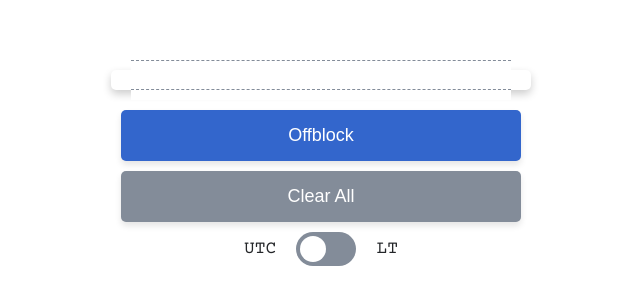
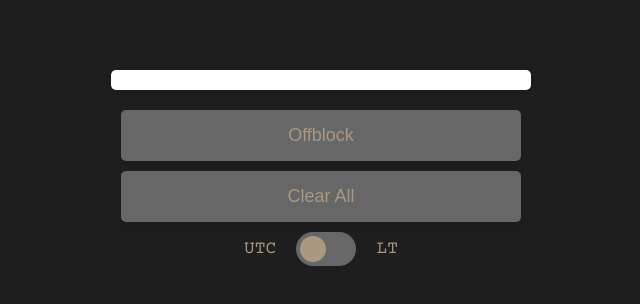
Before and after one commit to kellair/Airtimer, a plain HTML site: page index.html in a window 1280 px wide. Shown: the part 222-526 px from the top of the page, without its empty margins (319-959 px from the left). Drawn offline with nearby package versions, Linux system fonts and the light colour scheme.

Commit message:
Update index.html

```diff
--- a/index.html
+++ b/index.html
@@ -8,7 +8,7 @@
     <meta name="viewport" content="width=device-width, initial-scale=1.0, maximum-scale=1.0, user-scalable=no">
     <meta name="apple-mobile-web-app-capable" content="yes">
     <meta name="apple-mobile-web-app-status-bar-style" content="black">
-    <title>AirTimer</title>
+    <title>Airtimer</title>
     <style>
         @import url('https://fonts.googleapis.com/css2?family=Courier+Prime:wght@400;700&display=swap');
 
@@ -20,8 +20,8 @@
             justify-content: center;
             height: 100vh;
             margin: 0;
-            background: #ffffff; /* White background */
-            color: #242629; /* Dark grey text color */
+            background: #1e1e1e; /* Dark grey background */
+            color: #aa9881; /* Beige text color */
             overflow: hidden; /* Hide browser UI */
         }
 
@@ -32,8 +32,8 @@
             font-size: 18px;
             border: none;
             border-radius: 5px;
-            background: #3366cc; /* Blue background */
-            color: #ffffff; /* White text */
+            background: #676767; /* Grey background */
+            color: #aa9881; /* Beige text */
             cursor: pointer;
             box-shadow: 0 4px 6px rgba(0, 0, 0, 0.1);
             transition: background 0.3s;
@@ -41,15 +41,17 @@
         }
 
         button:hover {
-            background: #098ee1; /* Light blue for hover effect */
+            background: #aa9881; /* Beige for hover effect */
+            color: #1e1e1e; /* Dark grey text */
         }
 
         .clear-button {
-            background: #838c99; /* Grey color for clear button */
+            background: #676767; /* Grey color for clear button */
         }
 
         .clear-button:hover {
-            background: #636c77; /* Darker grey for hover effect */
+            background: #aa9881; /* Beige for hover effect */
+            color: #1e1e1e; /* Dark grey text */
         }
 
         .switch-container {
@@ -59,9 +61,10 @@
         }
 
         .switch-label {
+            font-family: 'Courier Prime', monospace;
             font-size: 18px;
             margin: 0 10px;
-            color: #242629; /* Dark grey text color */
+            color: #aa9881; /* Beige text color */
         }
 
         .switch-button {
@@ -83,7 +86,7 @@
             left: 0;
             right: 0;
             bottom: 0;
-            background-color: #838c99; /* Grey background */
+            background-color: #676767; /* Grey background */
             border-radius: 34px;
             transition: background-color 0.3s;
         }
@@ -95,18 +98,18 @@
             left: 4px;
             width: 26px;
             height: 26px;
-            background-color: #ffffff; /* White color for switch handle */
+            background-color: #aa9881; /* Beige color for switch handle */
             border-radius: 50%;
             transition: transform 0.3s;
         }
 
         .switch-button input:checked + span {
-            background-color: #3366cc; /* Blue background */
+            background-color: #676767; /* Grey background */
         }
 
         .switch-button input:checked + span:before {
             transform: translateX(26px);
-            background-color: #ffffff; /* White color for switch handle */
+            background-color: #aa9881; /* Beige color for switch handle */
         }
 
         .container {
@@ -115,29 +118,14 @@
             display: flex;
             flex-direction: column;
             align-items: center;
-            background: #ffffff;
+            background: white;
             padding: 10px;
             position: relative;
             margin-bottom: 20px;
             border-radius: 5px;
-            box-shadow: 0 4px 8px rgba(0, 0, 0, 0.2); /* Updated box shadow for container */
-        }
-
-        .container:before, .container:after {
-            content: '';
-            position: absolute;
-            width: calc(100% - 40px); /* Adjust width as needed */
-            height: 10px; /* Height of tear effect */
-            background: #ffffff; /* White background */
-            border-top: 1px dashed #838c99; /* Grey dashed line for tear effect */
-        }
-
-        .container:before {
-            top: -10px; /* Position above the container */
-        }
-
-        .container:after {
-            bottom: -10px; /* Position below the container */
+            box-shadow: 0 2px 4px rgba(0, 0, 0, 0.1); /* Schatteneffekt hinzugefügt */
+            mask-image: var(--mask); /* Abrisskante hinzugefügt */
+            background-color: #ffffff; /* Hintergrundfarbe des Elements */
         }
 
         ul {
@@ -148,13 +136,13 @@
         }
 
         li {
-            background: #ffffff; /* White background for list items */
+            background: #fff; /* White background for list items */
             padding: 15px;
             text-align: center;
             font-size: 16px;
-            border-bottom: 1px dashed #838c99; /* Grey dashed line to simulate a receipt */
+            border-bottom: 1px dashed #333; /* Dashed line to simulate a receipt */
             margin: 0;
-            color: #242629; /* Dark grey text color */
+            color: #1e1e1e; /* Dark grey text color */
         }
 
         li span {
@@ -176,6 +164,15 @@
         /* Hide browser UI */
         body {
             overflow: hidden;
+        }
+
+        /* Abrisskante mit weißen Farben */
+        .box {
+            --mask:
+                conic-gradient(from 145deg at top, #ffffff 0%, #ffffff 10%, transparent 11%, transparent 50%, #ffffff 51%, #ffffff 60%, transparent 61%, transparent 100%) top/26.61px 51% repeat-x,
+                conic-gradient(from -35deg at bottom, #ffffff 0%, #ffffff 10%, transparent 11%, transparent 50%, #ffffff 51%, #ffffff 60%, transparent 61%, transparent 100%) bottom/26.61px 51% repeat-x;
+            -webkit-mask: var(--mask);
+            mask: var(--mask);
         }
     </style>
 </head>
```
